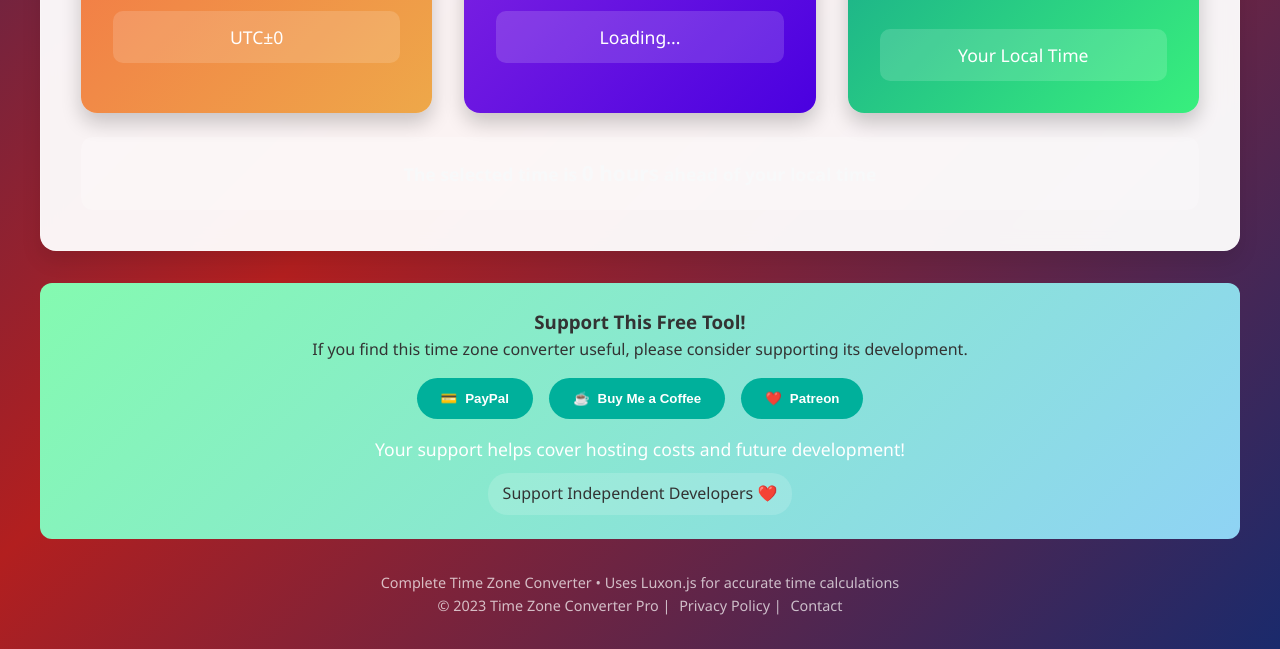
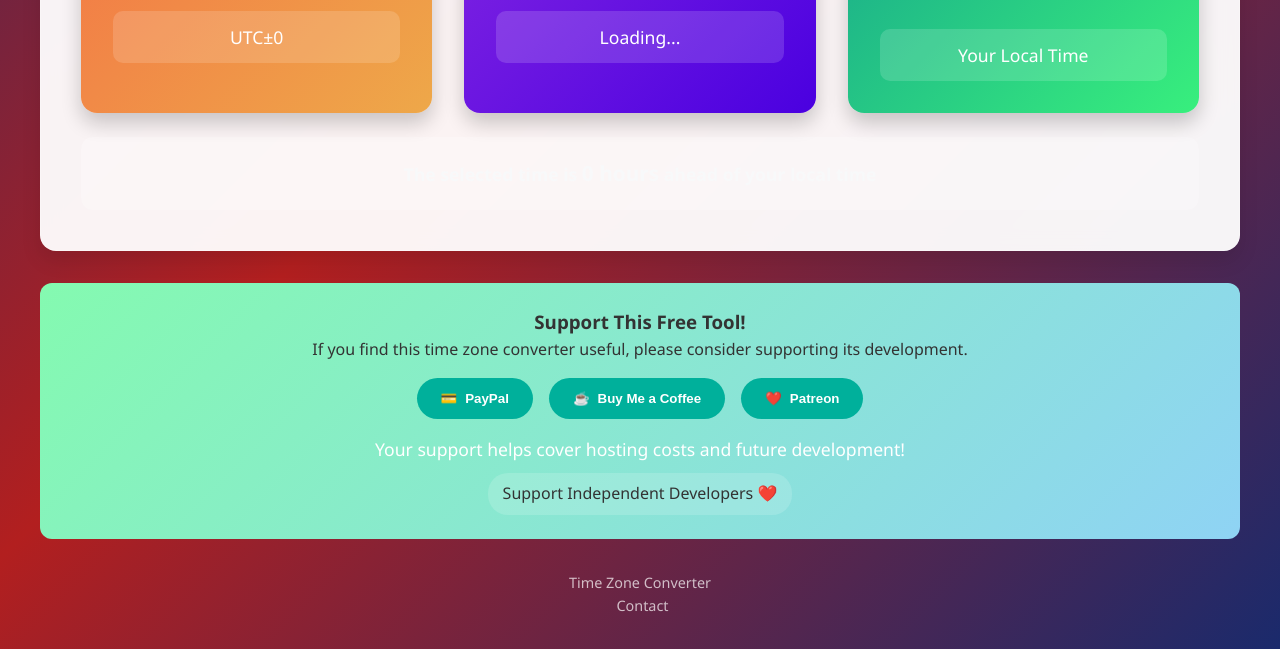
Before and after one commit to Player-cloud/Time-converter-Website, a plain HTML site: page docs/index.html in a window 1280 px wide. Shown: the part 814-1463 px from the top of the page. Drawn offline with nearby package versions, Linux system fonts and the light colour scheme.

Commit message:
Update index.html

```diff
--- a/docs/index.html
+++ b/docs/index.html
@@ -348,7 +348,7 @@
 <body>
   <div class="container">
     <header>
-      <h1>Time Zone Converter Pro</h1>
+      <h1>Time Zone Converter</h1>
       <p class="subtitle">Convert any date and time across timezones with precision</p>
     </header>
 
@@ -456,9 +456,8 @@
     </main>
 
     <footer class="footer">
-      <p>Complete Time Zone Converter • Uses Luxon.js for accurate time calculations</p>
-      <p>© 2023 Time Zone Converter Pro |
-        <a href="privacy.html" class="privacy-link">Privacy Policy</a> |
+      <p>Time Zone Converter</p>
+      <p>
         <a href="contact.html" class="privacy-link">Contact</a>
       </p>
     </footer>
```
